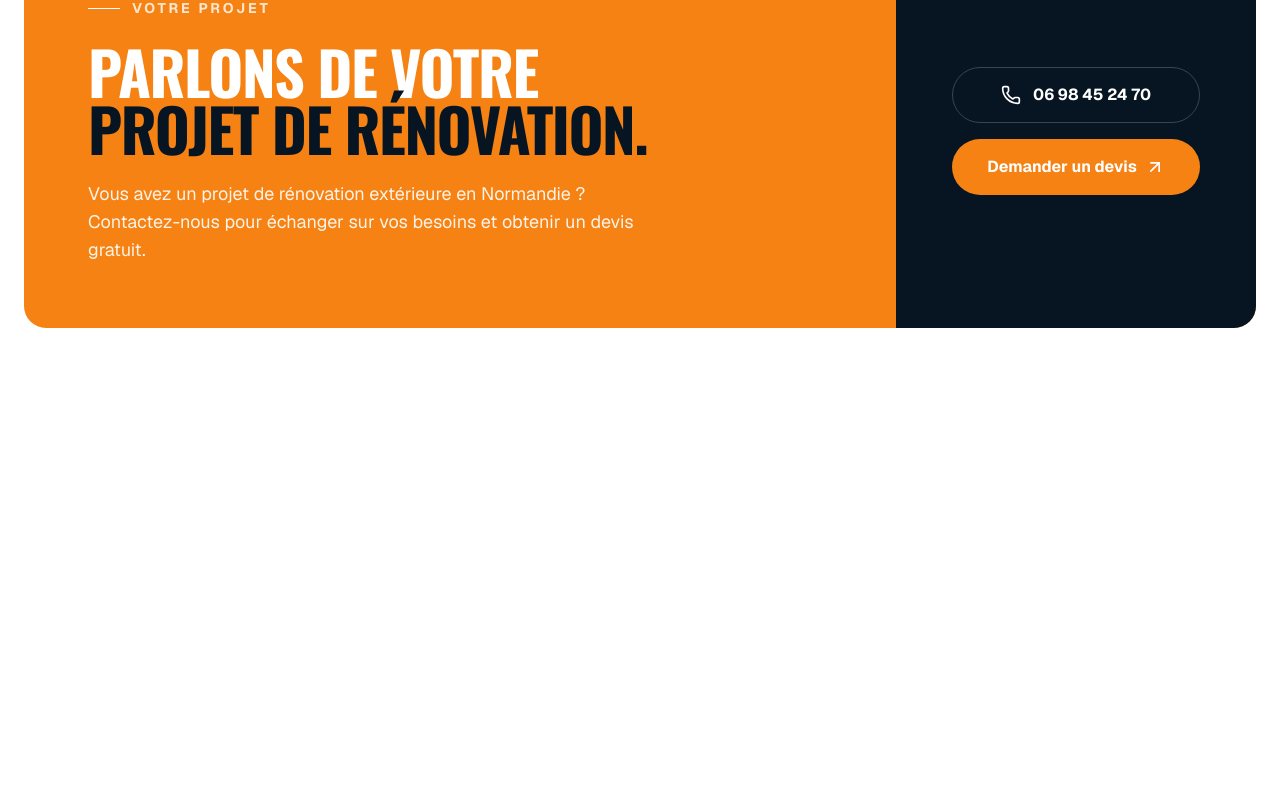
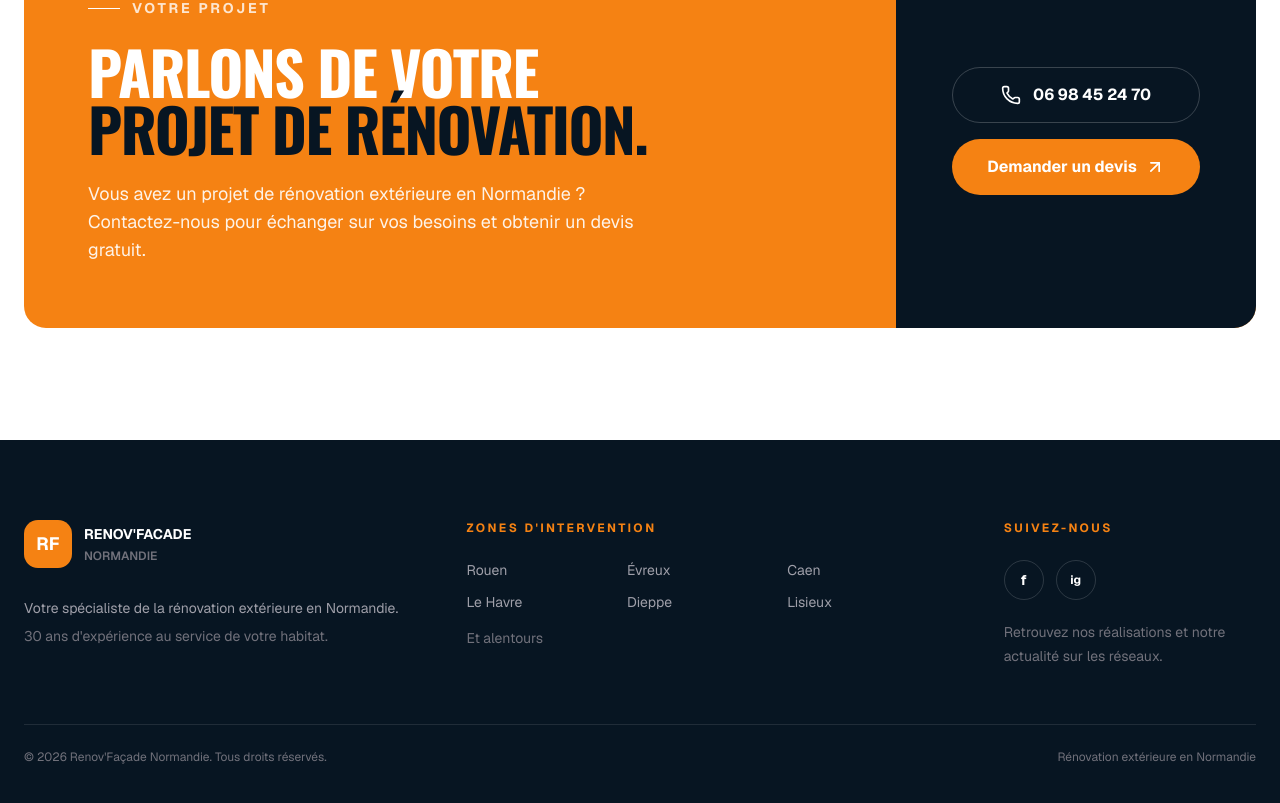
Before and after one commit to dls94/renov-facade-normandie, a Next.js app: page / in a window 1280 px wide. Shown: the part 4210-5013 px from the top of the page. Before the commit the page ends 4650 px from the top, so only its background shows below. Built offline with nearby package versions, Linux system fonts and the light colour scheme.

Commit message:
feat: add footer

```diff
--- a/src/app/page.tsx
+++ b/src/app/page.tsx
@@ -5,6 +5,7 @@ import { Projects } from "@/components/home/Projects";
 import { Experience } from "@/components/home/Experience";
 import { Benefits } from "@/components/home/Benefits";
 import { Contact } from "@/components/home/Contact";
+import { Footer } from "@/components/layout/Footer";
 
 export default function Home() {
   return (
@@ -18,6 +19,7 @@ export default function Home() {
         <Experience />
         <Benefits />
         <Contact />
+        <Footer />
       </main>
     </div>
   );
--- /dev/null
+++ b/src/components/layout/Footer.tsx
@@ -0,0 +1,99 @@
+const interventionAreas = [
+  "Rouen",
+  "Évreux",
+  "Caen",
+  "Le Havre",
+  "Dieppe",
+  "Vernon",
+  "Yvetot",
+  "Seine-Maritime",
+  "Eure",
+];
+
+export function Footer() {
+  return (
+    <footer className="bg-[#071522] px-6 py-16 text-white lg:py-20">
+      <div className="mx-auto max-w-7xl">
+        <div className="grid gap-12 lg:grid-cols-[1.2fr_1.5fr_0.8fr] lg:gap-16">
+          {/* Identité */}
+          <div>
+            <div className="flex items-center gap-3">
+              <div className="flex h-12 w-12 items-center justify-center rounded-xl bg-[#f58213] text-lg font-bold">
+                RF
+              </div>
+
+              <div>
+                <p className="text-sm font-bold">RENOV'FACADE</p>
+                <p className="mt-1 text-xs font-semibold text-zinc-500">
+                  NORMANDIE
+                </p>
+              </div>
+            </div>
+
+            <p className="mt-7 max-w-md text-sm leading-6 text-zinc-400">
+              Votre spécialiste de la rénovation extérieure en Normandie.
+            </p>
+
+            <p className="mt-1 text-sm leading-6 text-zinc-500">
+              30 ans d'expérience au service de votre habitat.
+            </p>
+          </div>
+
+          {/* Zones d'intervention */}
+          <div>
+            <p className="mb-6 text-xs font-bold uppercase tracking-[0.2em] text-[#f58213]">
+              Zones d'intervention
+            </p>
+
+            <div className="grid grid-cols-3 gap-x-2 gap-y-3 text-sm text-zinc-400">
+              <span>Rouen</span>
+              <span>Évreux</span>
+              <span>Caen</span>
+              <span>Le Havre</span>
+              <span>Dieppe</span>
+              <span>Lisieux</span>
+            </div>
+
+            <p className="mt-4 text-sm text-zinc-500">Et alentours</p>
+          </div>
+
+          {/* Réseaux */}
+          <div>
+            <p className="mb-6 text-xs font-bold uppercase tracking-[0.2em] text-[#f58213]">
+              Suivez-nous
+            </p>
+
+            <div className="flex gap-3">
+              <a
+                href="#"
+                aria-label="Facebook"
+                className="flex h-10 w-10 items-center justify-center rounded-full border border-white/15 text-sm font-bold transition-colors hover:border-[#f58213] hover:bg-[#f58213]"
+              >
+                f
+              </a>
+
+              <a
+                href="#"
+                aria-label="Instagram"
+                className="flex h-10 w-10 items-center justify-center rounded-full border border-white/15 text-xs font-bold transition-colors hover:border-[#f58213] hover:bg-[#f58213]"
+              >
+                ig
+              </a>
+            </div>
+
+            <p className="mt-5 max-w-xs text-sm leading-6 text-zinc-500">
+              Retrouvez nos réalisations et notre actualité sur les réseaux.
+            </p>
+          </div>
+        </div>
+
+        {/* Bottom */}
+        <div className="mt-14 flex flex-col gap-3 border-t border-white/10 pt-6 text-xs text-zinc-500 sm:flex-row sm:items-center sm:justify-between">
+          <p>© 2026 Renov'Façade Normandie. Tous droits réservés.</p>
+
+          <p>Rénovation extérieure en Normandie</p>
+        </div>
+      </div>
+    </footer>
+  );
+}
```
